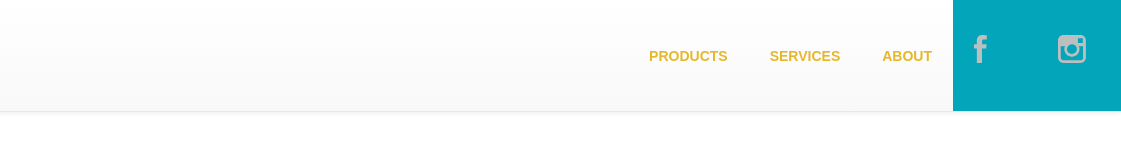
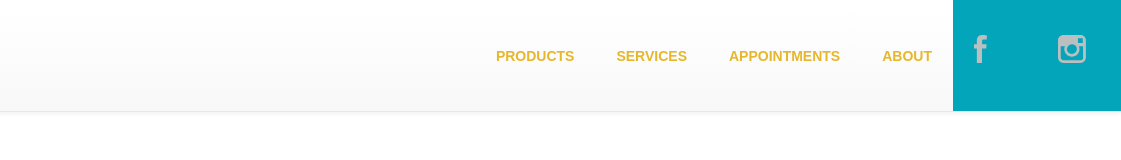
Before and after one commit to turn224/Final-Project, a website: page client/index.html in a window 1280 px wide. Shown: the full height of the page, 159-1280 px from the left. Drawn offline with nearby package versions, Linux system fonts and the light colour scheme; some packages are replaced by stand-ins of ours.

Commit message:
Updated index.html

```diff
--- a/client/index.html
+++ b/client/index.html
@@ -68,6 +68,7 @@
                 <ul class="nav navbar-nav navbar-right words">
                     <li><a href="/products">PRODUCTS</a></li>
                     <li><a href="/services">SERVICES</a></li>
+                    <li><a href="/appointments">APPOINTMENTS</a></li>
                     <li><a href="/about">ABOUT</a></li>
                 </ul>
             </div>
```
